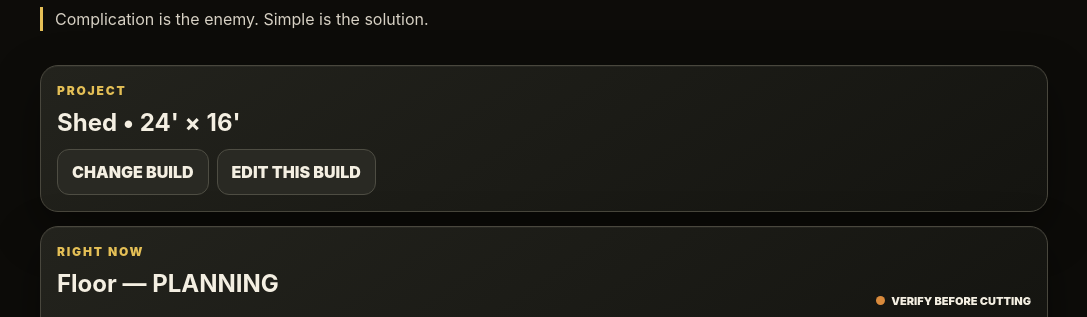
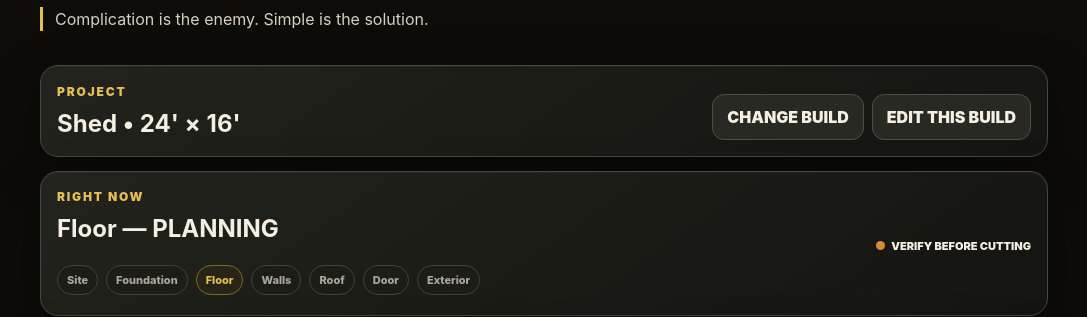
Before and after one commit to Karmicmurphy/WTF-SHED-HAPPENS, a website: page public/index.html in a window 1280 px wide. Shown: the part 184-501 px from the top of the page, without its empty margins (96-1183 px from the left). Drawn offline with Linux system fonts and the light colour scheme.

Commit message:
style: load v0.3 project UI styles

```diff
--- a/public/index.html
+++ b/public/index.html
@@ -8,6 +8,7 @@
   <link rel="manifest" href="/manifest.webmanifest">
   <link rel="icon" href="/icon.svg">
   <link rel="stylesheet" href="/styles.css">
+  <link rel="stylesheet" href="/styles-v3.css">
   <title>WTF — Shed Happens</title>
 </head>
 <body>
```
